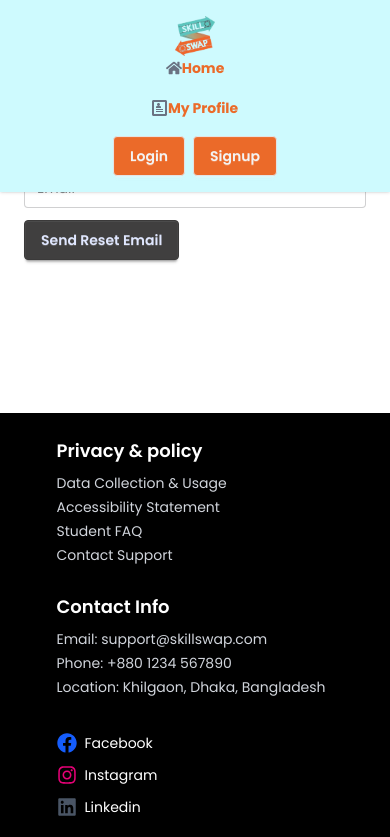
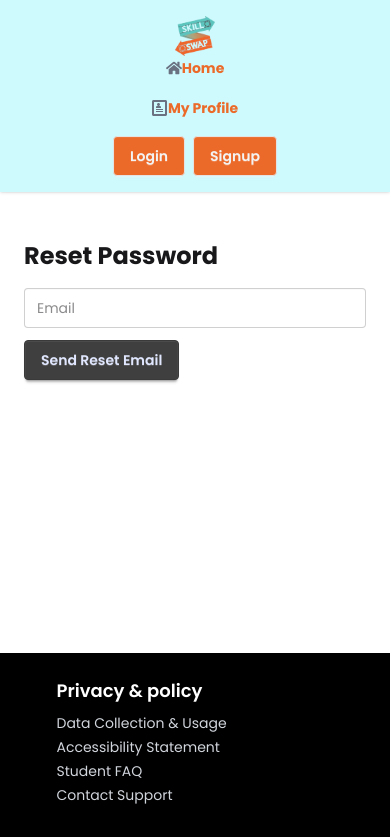
Before and after one commit to KAKOLY-AKHTER/skill-swap, a React (Vite) app: page /forgot-password in a window 390 px wide. Shown: the top 837 px of the page. Built offline with nearby package versions, Linux system fonts and the light colour scheme; no server answers.

Commit message:
padding responsive

```diff
--- a/src/components/SkillDetailsCard.jsx
+++ b/src/components/SkillDetailsCard.jsx
@@ -4,7 +4,7 @@ import { Link } from "react-router";
 export default function SkillDetailsCard({ skill }) {
   if (!skill) return <div className="p-6">Skill not found</div>;
   return (
-    <div className="space-y-5">
+    <div className="space-y-5 md:py-30 py-60 ">
       <img className="w-full h-[350px] object-cover rounded" src={skill.image} alt={skill.skillName} />
       <h2 className="text-2xl font-semibold">{skill.skillName}</h2>
       <p>{skill.description}</p>
--- a/src/pages/ForgetPassword.jsx
+++ b/src/pages/ForgetPassword.jsx
@@ -25,7 +25,7 @@ export default function ForgotPassword() {
   };
 
   return (
-    <div className="container mx-auto p-6 max-w-md py-30">
+    <div className="container mx-auto p-6 max-w-md md:py-30 py-60">
       <h2 className="text-2xl font-bold mb-4">Reset Password</h2>
       <form onSubmit={handleReset} className="space-y-3">
         <input value={email} onChange={(e) => setEmail(e.target.value)} placeholder="Email" type="email" className="input input-bordered w-full" required />
--- a/src/pages/SkillDetails.jsx
+++ b/src/pages/SkillDetails.jsx
@@ -20,7 +20,7 @@ export default function SkillDetails() {
   if (!skill) return <div className="p-6">Skill not found</div>;
 
   return (
-    <div className="container mx-auto max-w-10/12 py-30">
+    <div className="container mx-auto max-w-10/12 md:py-30 py-60">
       <div className="grid md:grid-cols-2 gap-6">
         <div className="text-blue-500">
           <img src={skill.image} alt={skill.skillName} className="w-full h-64 object-cover rounded" />
```
